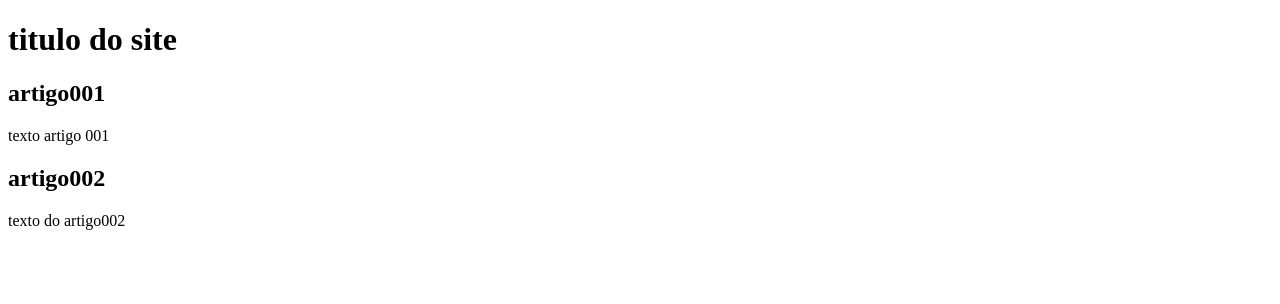
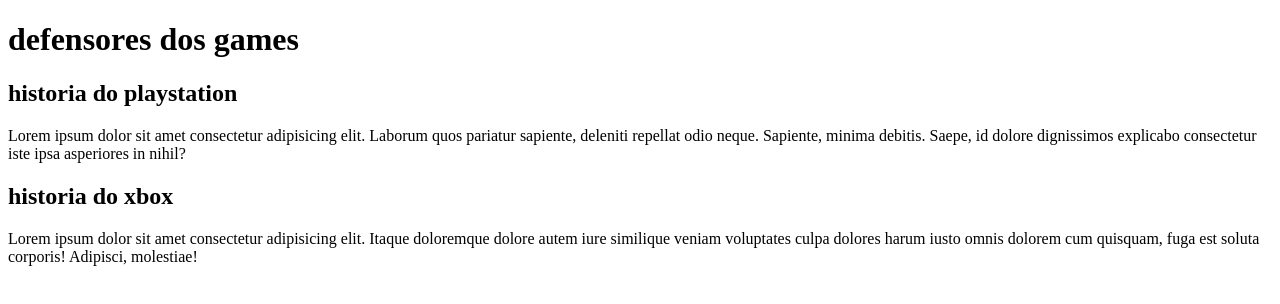
Before and after one commit to Gbriel-Vitor/projeto-site, a plain HTML site: page index.html in a window 1280 px wide. Drawn offline with Linux system fonts and the light colour scheme.

Commit message:
comecei a escrever o conteudo

```diff
--- a/index.html
+++ b/index.html
@@ -10,16 +10,16 @@
     <main>
 
         <header>
-            <h1>titulo do site </h1>
+            <h1>defensores dos games</h1>
         </header>
             <article>
-                <h2>artigo001</h2>
-                <p>texto artigo 001</p>
+                <h2>historia do playstation</h2>
+                <p>Lorem ipsum dolor sit amet consectetur adipisicing elit. Laborum quos pariatur sapiente, deleniti repellat odio neque. Sapiente, minima debitis. Saepe, id dolore dignissimos explicabo consectetur iste ipsa asperiores in nihil?</p>
 
             </article>
             <article>
-                <h2>artigo002</h2>
-                <p>texto do artigo002</p>
+                <h2>historia do xbox</h2>
+                <p>Lorem ipsum dolor sit amet consectetur adipisicing elit. Itaque doloremque dolore autem iure similique veniam voluptates culpa dolores harum iusto omnis dolorem cum quisquam, fuga est soluta corporis! Adipisci, molestiae!</p>
             </article>
     </main>
 
```
